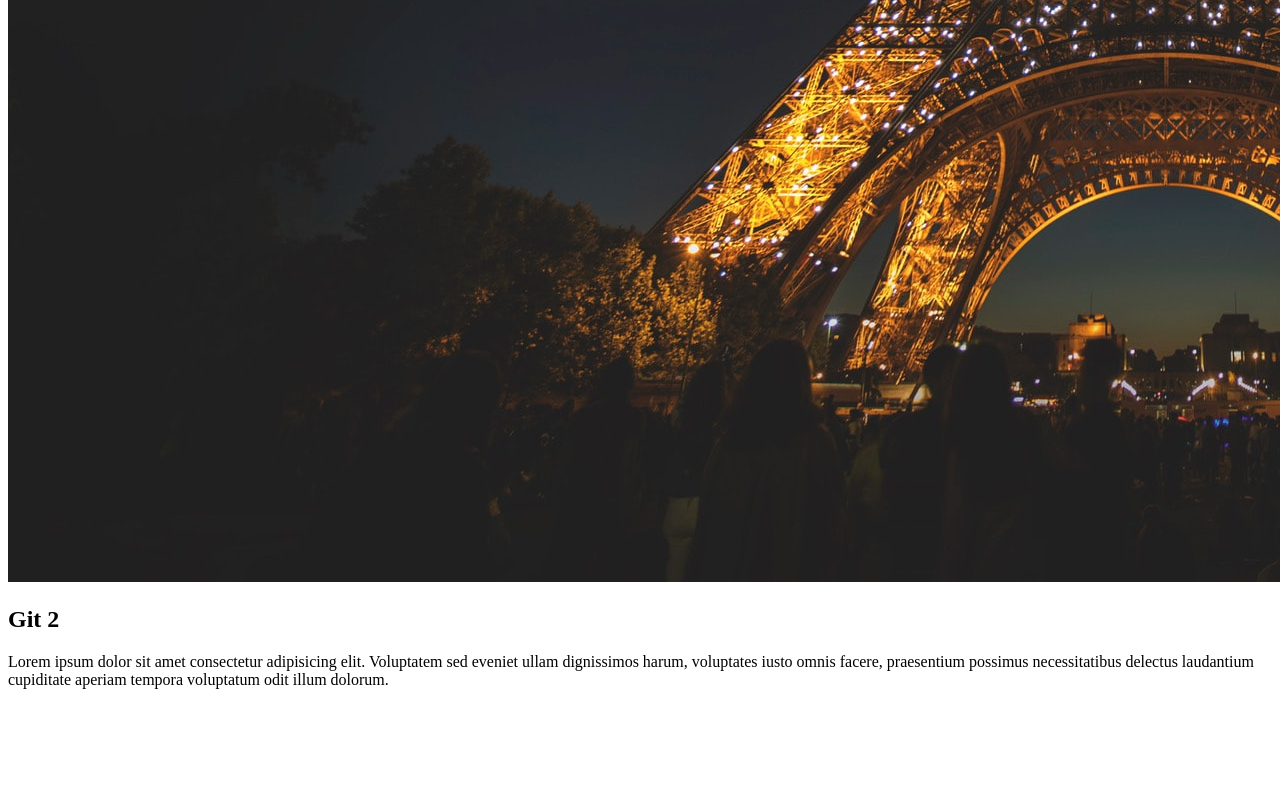
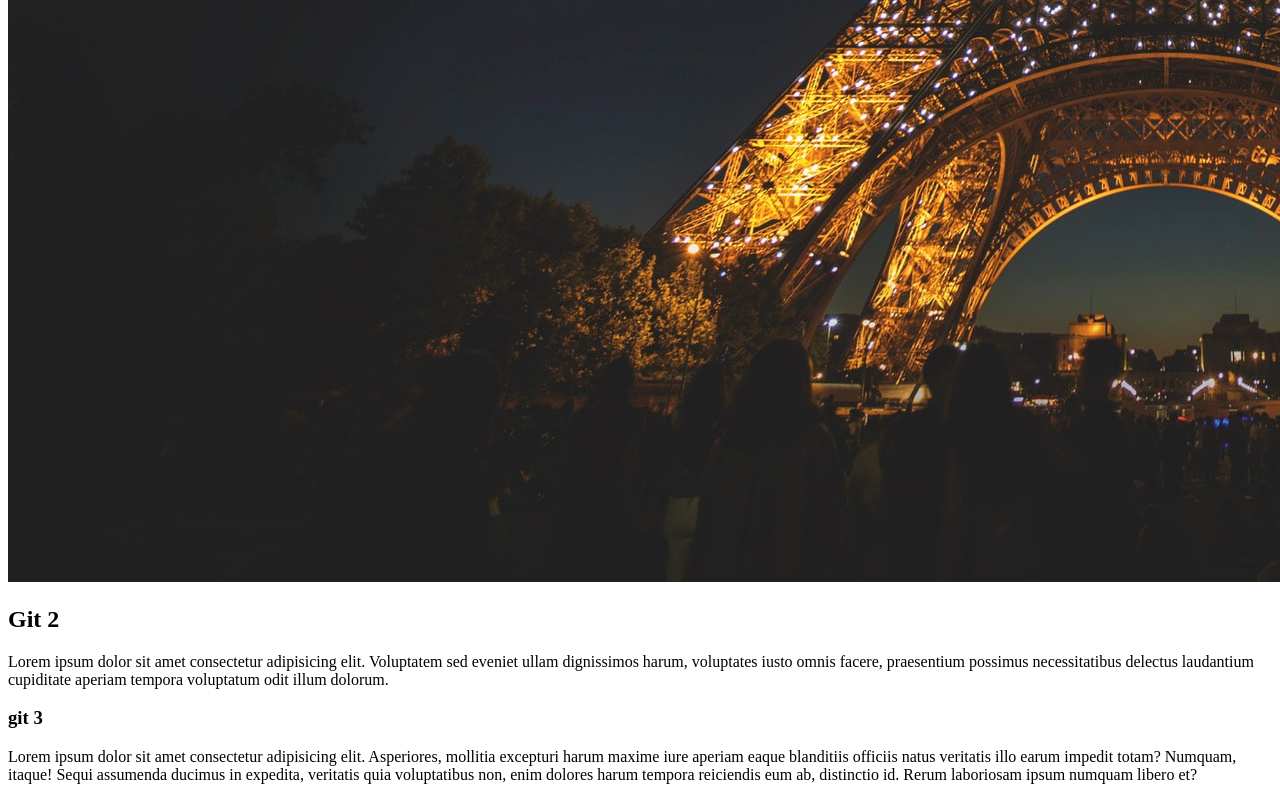
Before and after one commit to hasnainshaban/Smart-git, a plain HTML site: page index.html in a window 1280 px wide. Shown: the part 3840-4640 px from the top of the page. Before the commit the page ends 4545 px from the top, so only its background shows below. Drawn offline with Linux system fonts and the light colour scheme.

Commit message:
my third  smart git

```diff
--- a/index.html
+++ b/index.html
@@ -50,7 +50,12 @@
         tempora voluptatum odit illum dolorum.</p>
 
 
+    <h3>git 3</h3>
 
+    <p>Lorem ipsum dolor sit amet consectetur adipisicing elit. Asperiores, mollitia excepturi harum maxime iure aperiam
+        eaque blanditiis officiis natus veritatis illo earum impedit totam? Numquam, itaque! Sequi assumenda ducimus in
+        expedita, veritatis quia voluptatibus non, enim dolores harum tempora reiciendis eum ab, distinctio id. Rerum
+        laboriosam ipsum numquam libero et?</p>
 
 
 
```
